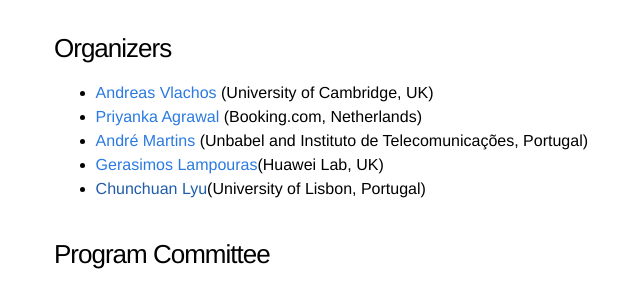
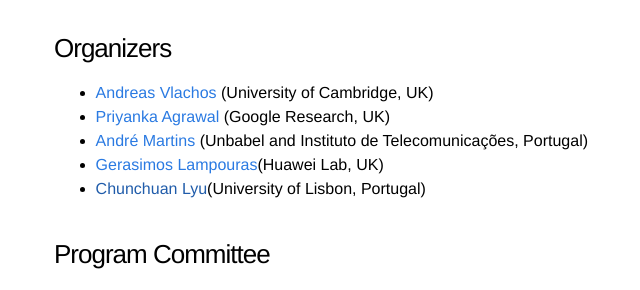
Before and after one commit to structuredprediction/structuredprediction.github.io, a Jekyll site: the page built from SPNLP22/1_cfp.md, in a window 1280 px wide and 900 px high, scrolled down 1302 px. Shown: the part 152-442 px from the top of the window, without its empty margins (186-826 px from the left). Built offline with Jekyll 4.4.1, drawn with Linux system fonts in a browser that asks for light colours.

Commit message:
Update 1_cfp.md

```diff
--- a/SPNLP22/1_cfp.md
+++ b/SPNLP22/1_cfp.md
@@ -45,7 +45,7 @@
 ### Organizers
 
 * [Andreas Vlachos](https://andreasvlachos.github.io) (University of Cambridge, UK)
-* [Priyanka Agrawal](https://sites.google.com/site/priyankaagr17) (Booking.com, Netherlands)
+* [Priyanka Agrawal](https://sites.google.com/site/priyankaagr17) (Google Research, UK)
 * [André Martins](https://andre-martins.github.io) (Unbabel and Instituto de Telecomunicações, Portugal)
 * [Gerasimos Lampouras](https://glampouras.github.io/)(Huawei Lab, UK)
 * [Chunchuan Lyu]()(University of Lisbon, Portugal)
```
